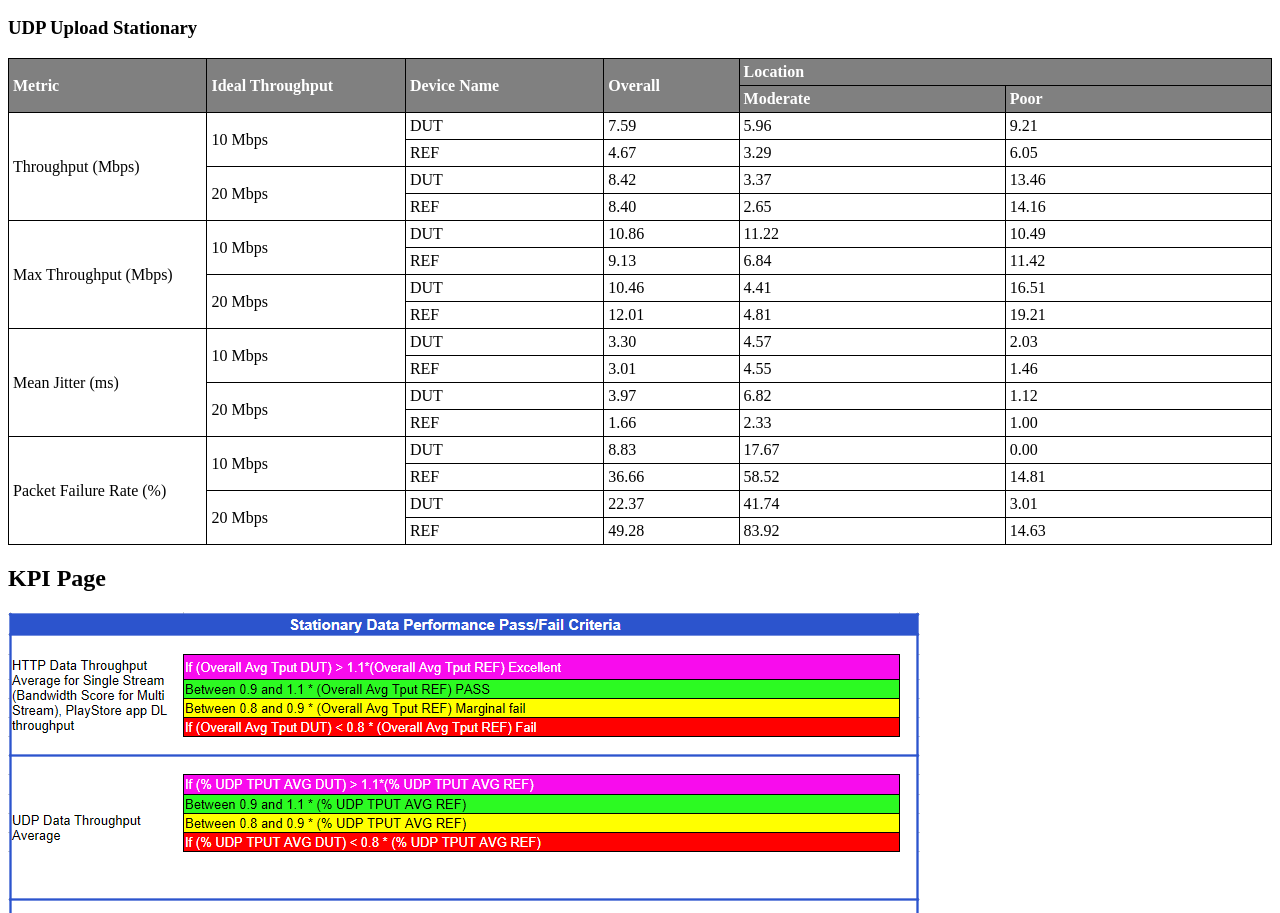
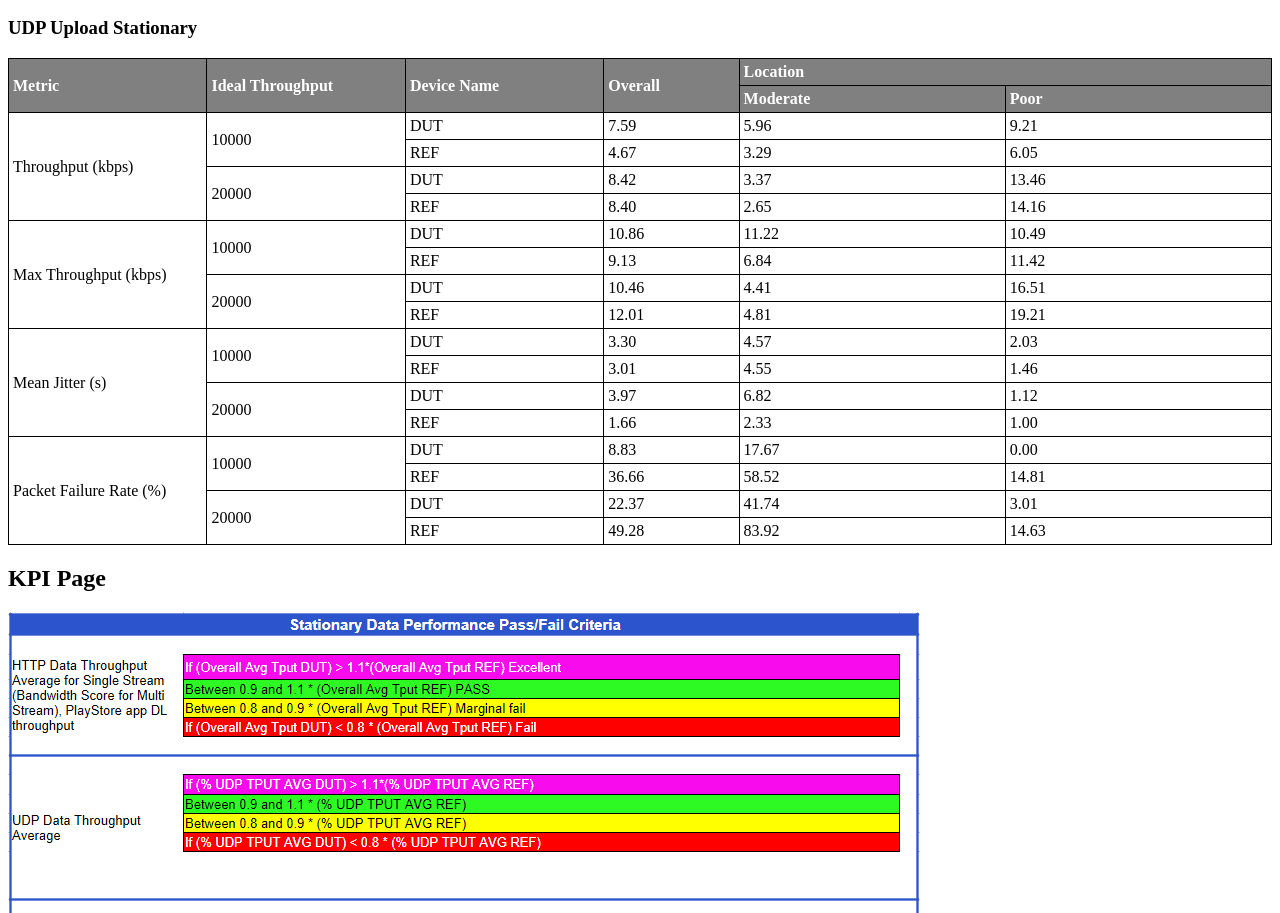
Before and after one commit to LiJieSu0/Fit4Launch_Report, a React (Create React App) app in the folder report-generator-app/: page / in a window 1280 px wide. Shown: the part 2993-3906 px from the top of the page. Built offline with nearby package versions, Linux system fonts and the light colour scheme; what chartjs-plugin-datalabels would draw is missing.

Commit message:
update unit fo udp table

```diff
--- a/report-generator-app/src/ReportDetails/DataPerformance/NSA/Stationary/DpNSAStationaryDetails.js
+++ b/report-generator-app/src/ReportDetails/DataPerformance/NSA/Stationary/DpNSAStationaryDetails.js
@@ -170,8 +170,8 @@ function DpNSAStationaryDetails() {
   const udp_Stationary_UL = [
     // Mean Throughput - 10 Mbps
     {
-      metric: "Throughput (Mbps)",
-      idealThroughput: "10 Mbps",
+      metric: "Throughput (kbps)",
+      idealThroughput: "10000",
       deviceName: "DUT",
       location: {
         moderate: UDPData.Moderate?.["5G NSA_UDP Upload Task at 10 Mbps for 10 seconds"]?.["_20250930_144823_CH01_TMO-dut_5G NSA_UDP Upload Task at 10 Mbps for 10 seconds_location2_DA Test"]?.Throughput?.Mean,
@@ -179,8 +179,8 @@ function DpNSAStationaryDetails() {
       },
     },
     {
-      metric: "Throughput (Mbps)",
-      idealThroughput: "10 Mbps",
+      metric: "Throughput (kbps)",
+      idealThroughput: "10000",
       deviceName: "REF",
       location: {
         moderate: UDPData.Moderate?.["5G NSA_UDP Upload Task at 10 Mbps for 10 seconds"]?.["_20250930_144823_CH02_TMO-ref_5G NSA_UDP Upload Task at 10 Mbps for 10 seconds_location2_DA Test"]?.Throughput?.Mean,
@@ -189,8 +189,8 @@ function DpNSAStationaryDetails() {
     },
     // Mean Throughput - 20 Mbps
     {
-      metric: "Throughput (Mbps)",
-      idealThroughput: "20 Mbps",
+      metric: "Throughput (kbps)",
+      idealThroughput: "20000",
       deviceName: "DUT",
       location: {
         moderate: UDPData.Moderate?.["5G NSA_UDP Upload Task at 20 Mbps for 10 seconds"]?.["_20250930_145837_CH01_TMO-dut_5G NSA_UDP Upload Task at 20 Mbps for 10 seconds_location2_DA Test"]?.Throughput?.Mean,
@@ -198,8 +198,8 @@ function DpNSAStationaryDetails() {
       },
     },
     {
-      metric: "Throughput (Mbps)",
-      idealThroughput: "20 Mbps",
+      metric: "Throughput (kbps)",
+      idealThroughput: "20000",
       deviceName: "REF",
       location: {
         moderate: UDPData.Moderate?.["5G NSA_UDP Upload Task at 20 Mbps for 10 seconds"]?.["_20250930_145837_CH02_TMO-ref_5G NSA_UDP Upload Task at 20 Mbps for 10 seconds_location2_DA Test"]?.Throughput?.Mean,
@@ -208,8 +208,8 @@ function DpNSAStationaryDetails() {
     },
     // Max Throughput - 10 Mbps
     {
-      metric: "Max Throughput (Mbps)",
-      idealThroughput: "10 Mbps",
+      metric: "Max Throughput (kbps)",
+      idealThroughput: "10000",
       deviceName: "DUT",
       location: {
         moderate: UDPData.Moderate?.["5G NSA_UDP Upload Task at 10 Mbps for 10 seconds"]?.["_20250930_144823_CH01_TMO-dut_5G NSA_UDP Upload Task at 10 Mbps for 10 seconds_location2_DA Test"]?.Throughput?.Maximum,
@@ -217,8 +217,8 @@ function DpNSAStationaryDetails() {
       },
     },
     {
-      metric: "Max Throughput (Mbps)",
-      idealThroughput: "10 Mbps",
+      metric: "Max Throughput (kbps)",
+      idealThroughput: "10000",
       deviceName: "REF",
       location: {
         moderate: UDPData.Moderate?.["5G NSA_UDP Upload Task at 10 Mbps for 10 seconds"]?.["_20250930_144823_CH02_TMO-ref_5G NSA_UDP Upload Task at 10 Mbps for 10 seconds_location2_DA Test"]?.Throughput?.Maximum,
@@ -227,8 +227,8 @@ function DpNSAStationaryDetails() {
     },
     // Max Throughput - 20 Mbps
     {
-      metric: "Max Throughput (Mbps)",
-      idealThroughput: "20 Mbps",
+      metric: "Max Throughput (kbps)",
+      idealThroughput: "20000",
       deviceName: "DUT",
       location: {
         moderate: UDPData.Moderate?.["5G NSA_UDP Upload Task at 20 Mbps for 10 seconds"]?.["_20250930_145837_CH01_TMO-dut_5G NSA_UDP Upload Task at 20 Mbps for 10 seconds_location2_DA Test"]?.Throughput?.Maximum,
@@ -236,8 +236,8 @@ function DpNSAStationaryDetails() {
       },
     },
     {
-      metric: "Max Throughput (Mbps)",
-      idealThroughput: "20 Mbps",
+      metric: "Max Throughput (kbps)",
+      idealThroughput: "20000",
       deviceName: "REF",
       location: {
         moderate: UDPData.Moderate?.["5G NSA_UDP Upload Task at 20 Mbps for 10 seconds"]?.["_20250930_145837_CH02_TMO-ref_5G NSA_UDP Upload Task at 20 Mbps for 10 seconds_location2_DA Test"]?.Throughput?.Maximum,
@@ -246,8 +246,8 @@ function DpNSAStationaryDetails() {
     },
     // Mean Jitter - 10 Mbps
     {
-      metric: "Mean Jitter (ms)",
-      idealThroughput: "10 Mbps",
+      metric: "Mean Jitter (s)",
+      idealThroughput: "10000",
       deviceName: "DUT",
       location: {
         moderate: UDPData.Moderate?.["5G NSA_UDP Upload Task at 10 Mbps for 10 seconds"]?.["_20250930_144823_CH01_TMO-dut_5G NSA_UDP Upload Task at 10 Mbps for 10 seconds_location2_DA Test"]?.Jitter?.Mean,
@@ -255,8 +255,8 @@ function DpNSAStationaryDetails() {
       },
     },
     {
-      metric: "Mean Jitter (ms)",
-      idealThroughput: "10 Mbps",
+      metric: "Mean Jitter (s)",
+      idealThroughput: "10000",
       deviceName: "REF",
       location: {
         moderate: UDPData.Moderate?.["5G NSA_UDP Upload Task at 10 Mbps for 10 seconds"]?.["_20250930_144823_CH02_TMO-ref_5G NSA_UDP Upload Task at 10 Mbps for 10 seconds_location2_DA Test"]?.Jitter?.Mean,
@@ -265,8 +265,8 @@ function DpNSAStationaryDetails() {
     },
     // Mean Jitter - 20 Mbps
     {
-      metric: "Mean Jitter (ms)",
-      idealThroughput: "20 Mbps",
+      metric: "Mean Jitter (s)",
+      idealThroughput: "20000",
       deviceName: "DUT",
       location: {
         moderate: UDPData.Moderate?.["5G NSA_UDP Upload Task at 20 Mbps for 10 seconds"]?.["_20250930_145837_CH01_TMO-dut_5G NSA_UDP Upload Task at 20 Mbps for 10 seconds_location2_DA Test"]?.Jitter?.Mean,
@@ -274,8 +274,8 @@ function DpNSAStationaryDetails() {
       },
     },
     {
-      metric: "Mean Jitter (ms)",
-      idealThroughput: "20 Mbps",
+      metric: "Mean Jitter (s)",
+      idealThroughput: "20000",
       deviceName: "REF",
       location: {
         moderate: UDPData.Moderate?.["5G NSA_UDP Upload Task at 20 Mbps for 10 seconds"]?.["_20250930_145837_CH02_TMO-ref_5G NSA_UDP Upload Task at 20 Mbps for 10 seconds_location2_DA Test"]?.Jitter?.Mean,
@@ -285,7 +285,7 @@ function DpNSAStationaryDetails() {
     // Packet Failure Rate - 10 Mbps
     {
       metric: "Packet Failure Rate (%)",
-      idealThroughput: "10 Mbps",
+      idealThroughput: "10000",
       deviceName: "DUT",
       location: {
         moderate: UDPData.Moderate?.["5G NSA_UDP Upload Task at 10 Mbps for 10 seconds"]?.["_20250930_144823_CH01_TMO-dut_5G NSA_UDP Upload Task at 10 Mbps for 10 seconds_location2_DA Test"]?.["Error Ratio"]?.Mean,
@@ -294,7 +294,7 @@ function DpNSAStationaryDetails() {
     },
     {
       metric: "Packet Failure Rate (%)",
-      idealThroughput: "10 Mbps",
+      idealThroughput: "10000",
       deviceName: "REF",
       location: {
         moderate: UDPData.Moderate?.["5G NSA_UDP Upload Task at 10 Mbps for 10 seconds"]?.["_20250930_144823_CH02_TMO-ref_5G NSA_UDP Upload Task at 10 Mbps for 10 seconds_location2_DA Test"]?.["Error Ratio"]?.Mean,
@@ -304,7 +304,7 @@ function DpNSAStationaryDetails() {
     // Packet Failure Rate - 20 Mbps
     {
       metric: "Packet Failure Rate (%)",
-      idealThroughput: "20 Mbps",
+      idealThroughput: "20000",
       deviceName: "DUT",
       location: {
         moderate: UDPData.Moderate?.["5G NSA_UDP Upload Task at 20 Mbps for 10 seconds"]?.["_20250930_145837_CH01_TMO-dut_5G NSA_UDP Upload Task at 20 Mbps for 10 seconds_location2_DA Test"]?.["Error Ratio"]?.Mean,
@@ -313,7 +313,7 @@ function DpNSAStationaryDetails() {
     },
     {
       metric: "Packet Failure Rate (%)",
-      idealThroughput: "20 Mbps",
+      idealThroughput: "20000",
       deviceName: "REF",
       location: {
         moderate: UDPData.Moderate?.["5G NSA_UDP Upload Task at 20 Mbps for 10 seconds"]?.["_20250930_145837_CH02_TMO-ref_5G NSA_UDP Upload Task at 20 Mbps for 10 seconds_location2_DA Test"]?.["Error Ratio"]?.Mean,
```
